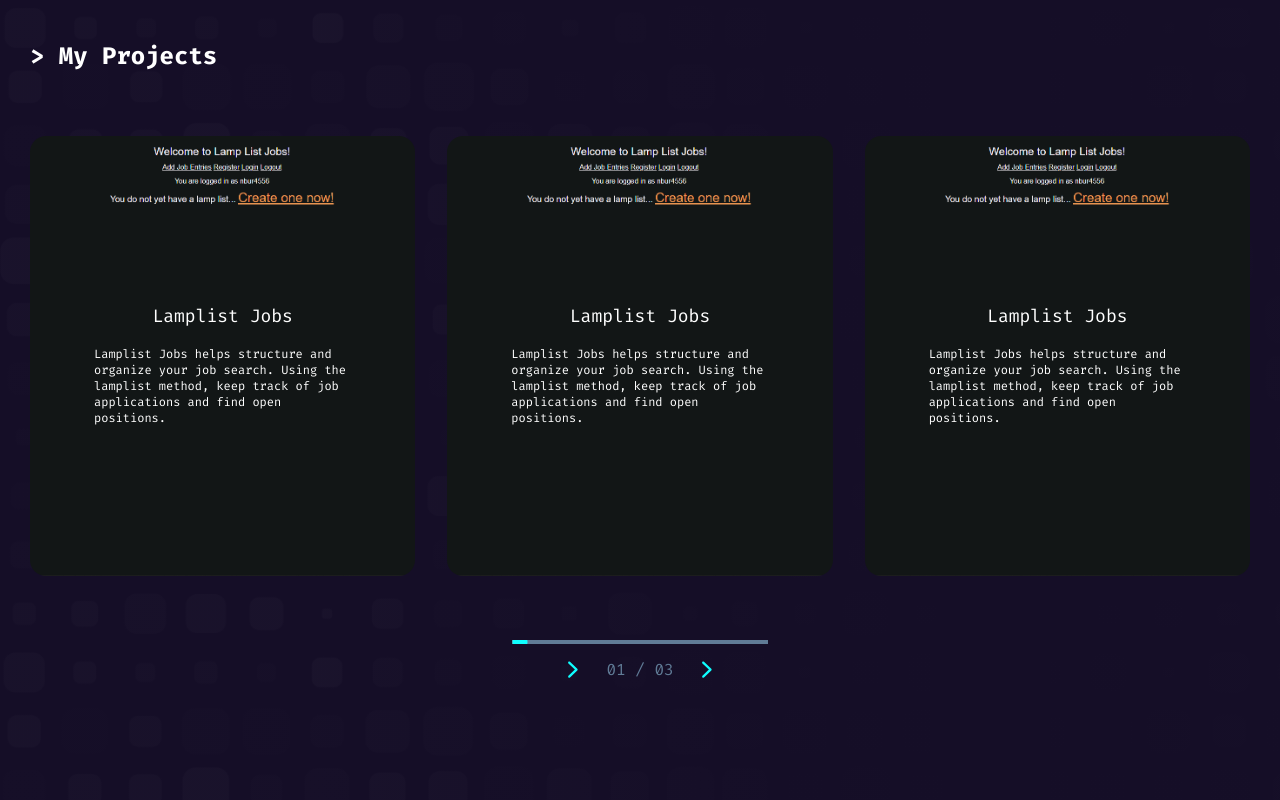
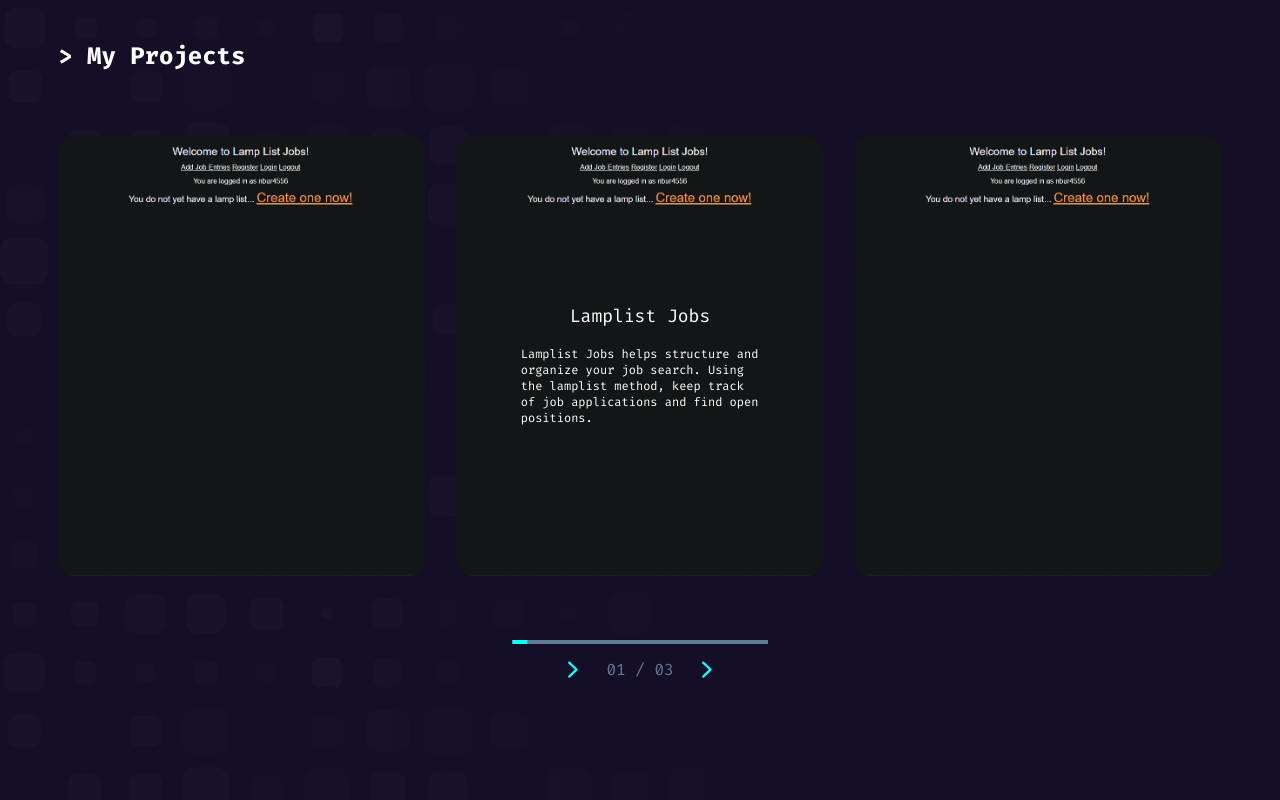
Before and after one commit to nbur4556/svkit-portfolio, a SvelteKit app: page / in a window 1280 px wide. Shown: the part 760-1560 px from the top of the page. Built offline with nearby package versions, Linux system fonts and the light colour scheme.

Commit message:
display test only on center featured project image

```diff
--- a/src/components/FeaturedProjectItem.svelte
+++ b/src/components/FeaturedProjectItem.svelte
@@ -1,15 +1,18 @@
 <script lang="ts">
-  export let title: string;
-  export let description: string;
   export let image: string;
+  export let title: string | undefined = undefined;
+  export let description: string | undefined = undefined;
 </script>
 
 <!-- //TODO: faded image when text is visible -->
 <div
-  class="flex flex-col justify-center p-md h-440px bg-cover bg-center rounded-2xl"
+  class="flex flex-col justify-center w-full p-md h-440px bg-cover bg-center rounded-2xl"
   style={`background-image:url(${image})`}
 >
-  <p class="text-lg text-white text-center p-xs">{title}</p>
-  <!-- //TODO: Replace content but do not shrink width -->
-  <p class="text-xs text-white">{description}</p>
+  {#if title}
+    <p class="text-lg text-white text-center p-xs">{title}</p>
+  {/if}
+  {#if description}
+    <p class="max-w-xl text-xs text-white">{description}</p>
+  {/if}
 </div>
--- a/src/components/FeaturedProjects.svelte
+++ b/src/components/FeaturedProjects.svelte
@@ -16,21 +16,13 @@
   <h2 id="featured" class="text-2xl text-white font-bold">{"> My Projects"}</h2>
 
   <section class="flex flex-row items-stretch gap-sm">
+    <FeaturedProjectItem image={selected.image} />
     <FeaturedProjectItem
       title={selected.title}
       description={selected.description}
       image={selected.image}
     />
-    <FeaturedProjectItem
-      title={selected.title}
-      description={selected.description}
-      image={selected.image}
-    />
-    <FeaturedProjectItem
-      title={selected.title}
-      description={selected.description}
-      image={selected.image}
-    />
+    <FeaturedProjectItem image={selected.image} />
   </section>
 
   <ProjectSelector
```
